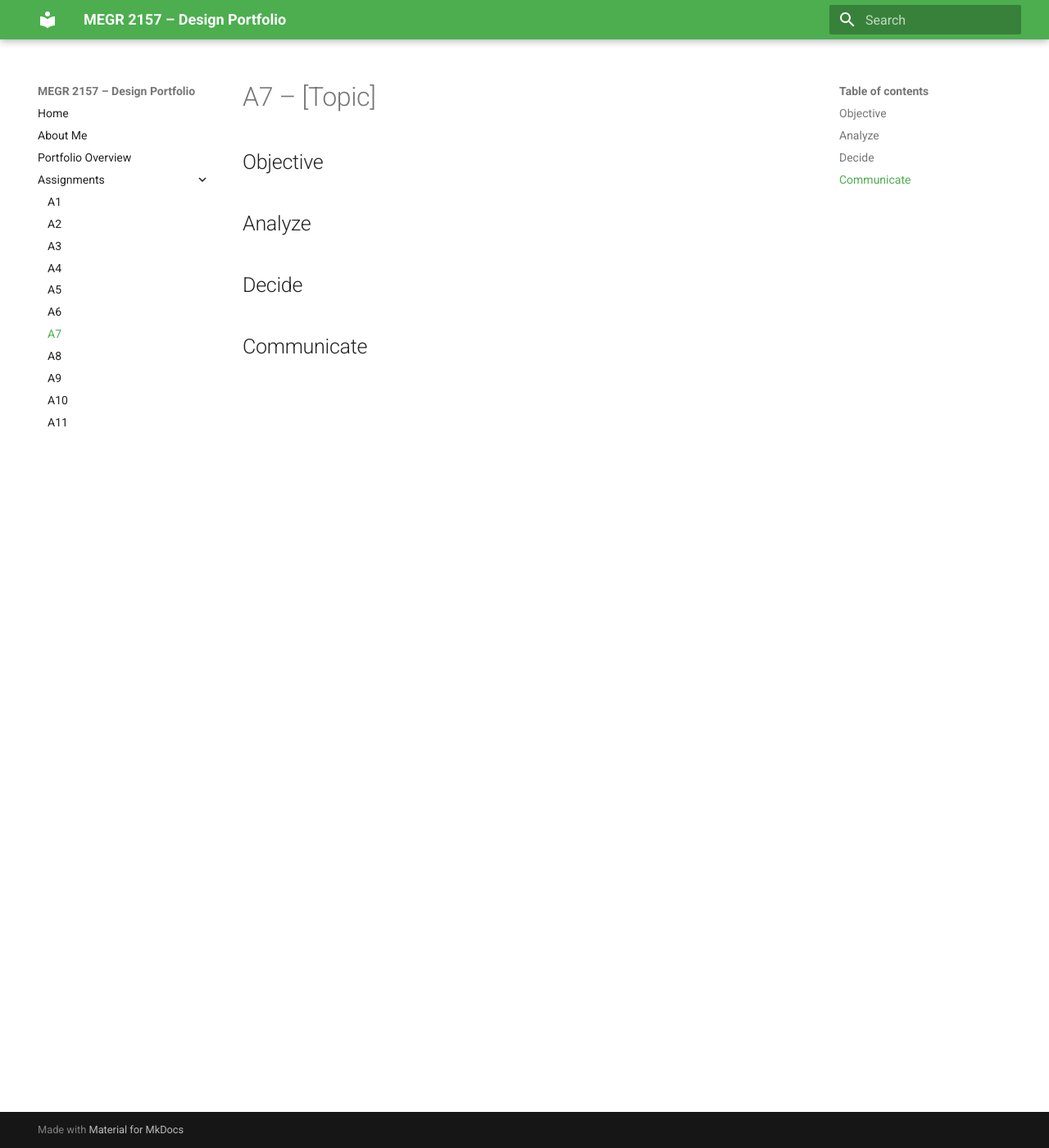
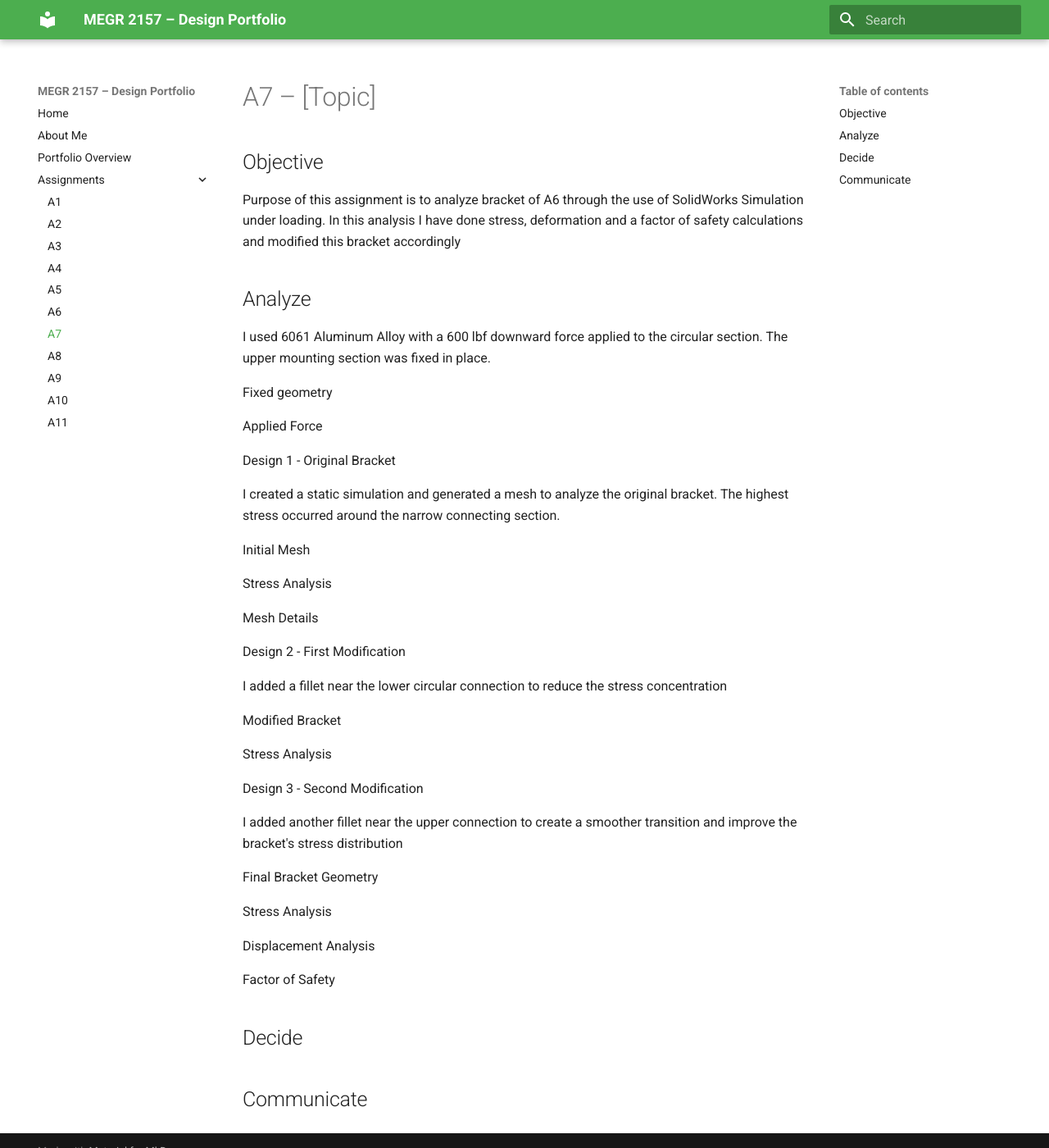
Before and after one commit to Amahaxr/design-projects-portfolio, an MkDocs documentation site: the page built from docs/assignments/A07/index.md, in a window 1280 px wide and 1400 px high. Shown: the whole window at 82% size. Built offline with MkDocs 1.6.1 and Material for MkDocs 9.7.7, drawn with Linux system fonts in a browser that asks for light colours.

Commit message:
Enhance A7 assignment analysis details
Expanded the analysis section with details on stress, deformation, and safety calculations for the bracket modifications using SolidWorks Simulation.

```diff
--- a/docs/assignments/A07/index.md
+++ b/docs/assignments/A07/index.md
@@ -2,8 +2,47 @@
 
 ## Objective
 
+Purpose of this assignment is to analyze bracket of A6 through the use of SolidWorks Simulation under loading. In this analysis I have done stress, deformation and a factor of safety calculations and modified this bracket accordingly
+
 
 ## Analyze
+
+I used 6061 Aluminum Alloy with a 600 lbf downward force applied to the circular section. The upper mounting section was fixed in place.
+
+Fixed geometry
+
+Applied Force
+
+
+Design 1 - Original Bracket
+
+I created a static simulation and generated a mesh to analyze the original bracket. The highest stress occurred around the narrow connecting section.
+
+Initial Mesh
+
+Stress Analysis
+
+Mesh Details
+
+Design 2 - First Modification
+
+I added a fillet near the lower circular connection to reduce the stress concentration
+
+Modified Bracket
+
+Stress Analysis
+
+Design 3 - Second Modification
+
+I added another fillet near the upper connection to create a smoother transition and improve the bracket's stress distribution
+
+Final Bracket Geometry
+
+Stress Analysis
+
+Displacement Analysis
+
+Factor of Safety
 
 
 ## Decide
```
